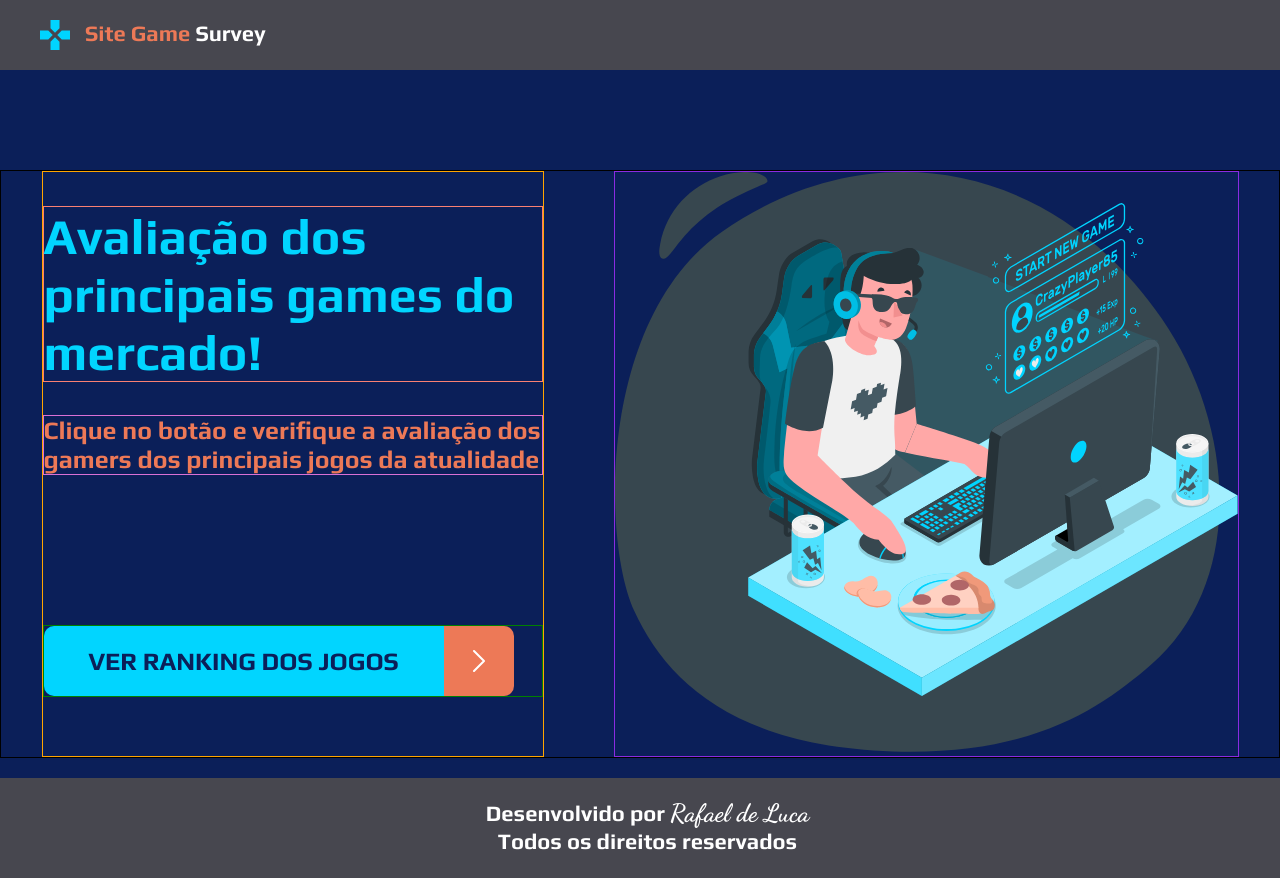
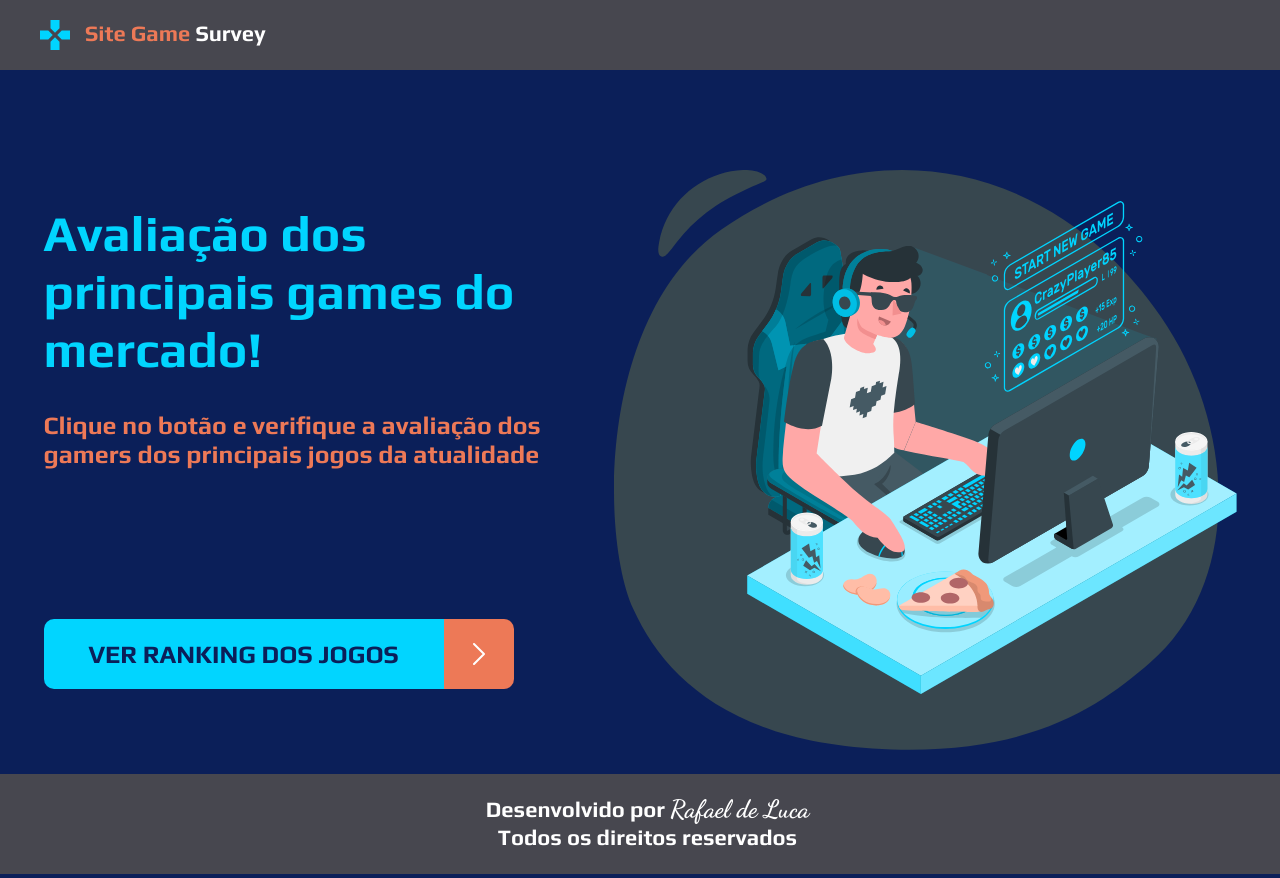
Before and after one commit to rafaelgauderio/java-javascript-games-survey, a React (Create React App) app in the folder frontend/: page / in a window 1280 px wide. Built offline with nearby package versions, Linux system fonts and the light colour scheme; a web font is replaced by a local one.

Commit message:
removing auxiliary borders

```diff
--- a/frontend/src/pages/Home/styles.css
+++ b/frontend/src/pages/Home/styles.css
@@ -3,25 +3,21 @@
   flex-direction: row;
   justify-content: center;
   margin-top: 100px;
-  border: 1px solid black;
 }
 
 .home-text {
   width: 500px;
   margin-right: 70px;
-  border: 1px solid orange;
 }
 
 .home-text-title {
   font-size: 50px;
   color: var(--color-light-blue);
-  border: 1px solid salmon;
 }
 
 .home-text-subtitle {
   font-size: 25px;
   color: var(--color-light-orange);
-  border: 1px solid orchid;
 }
 
 .home-icons {
@@ -29,7 +25,6 @@
   flex-direction: row;
   height: 70px;
   margin: 150px 0 0 0;
-  border: 1px solid green;
 }
 
 .home-button {
@@ -56,7 +51,6 @@
 
 .home-image {
   max-width: 750px;
-  border: 1px solid blueviolet;
 }
 
 @media (max-width: 1250px) {
```
